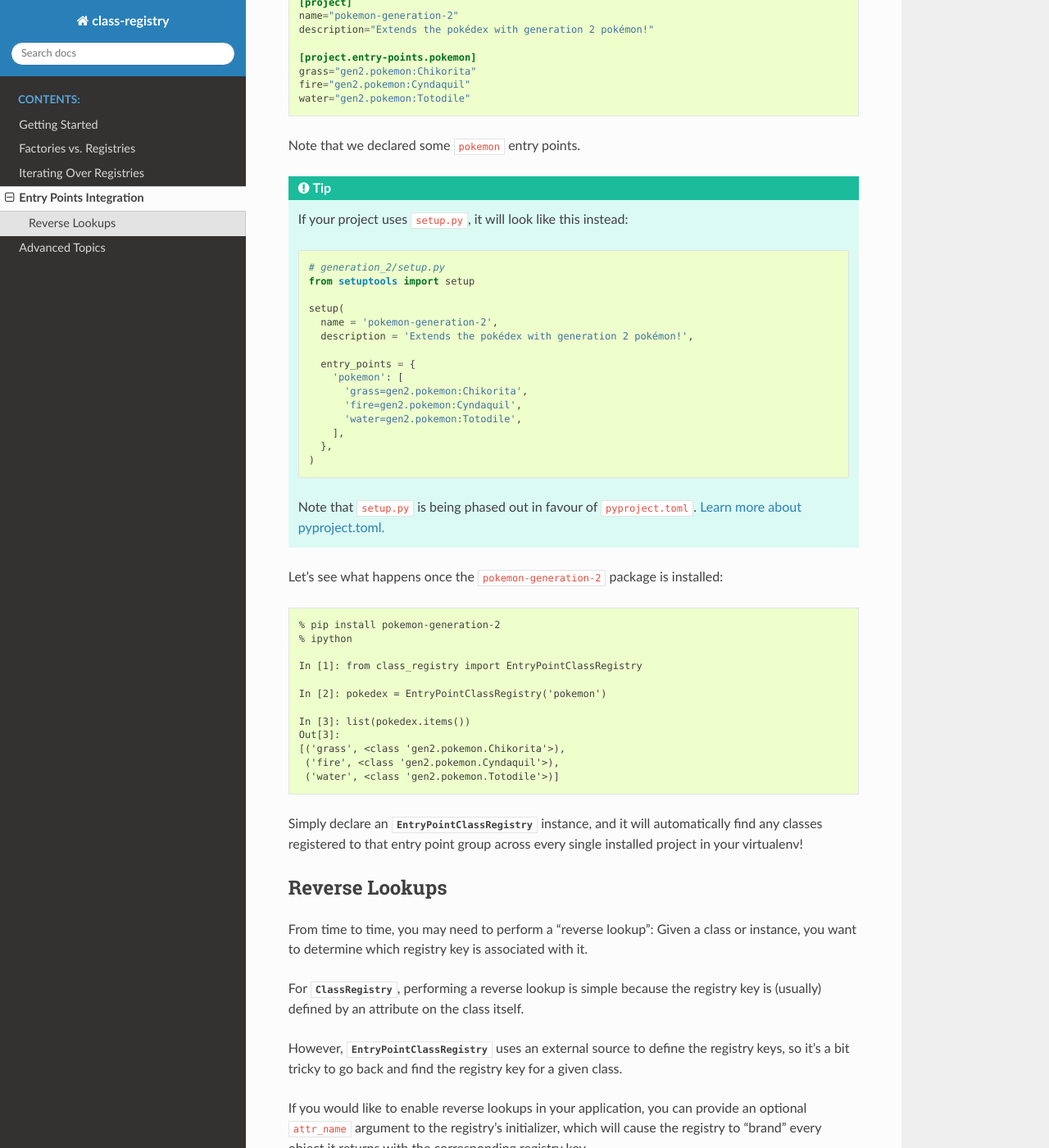
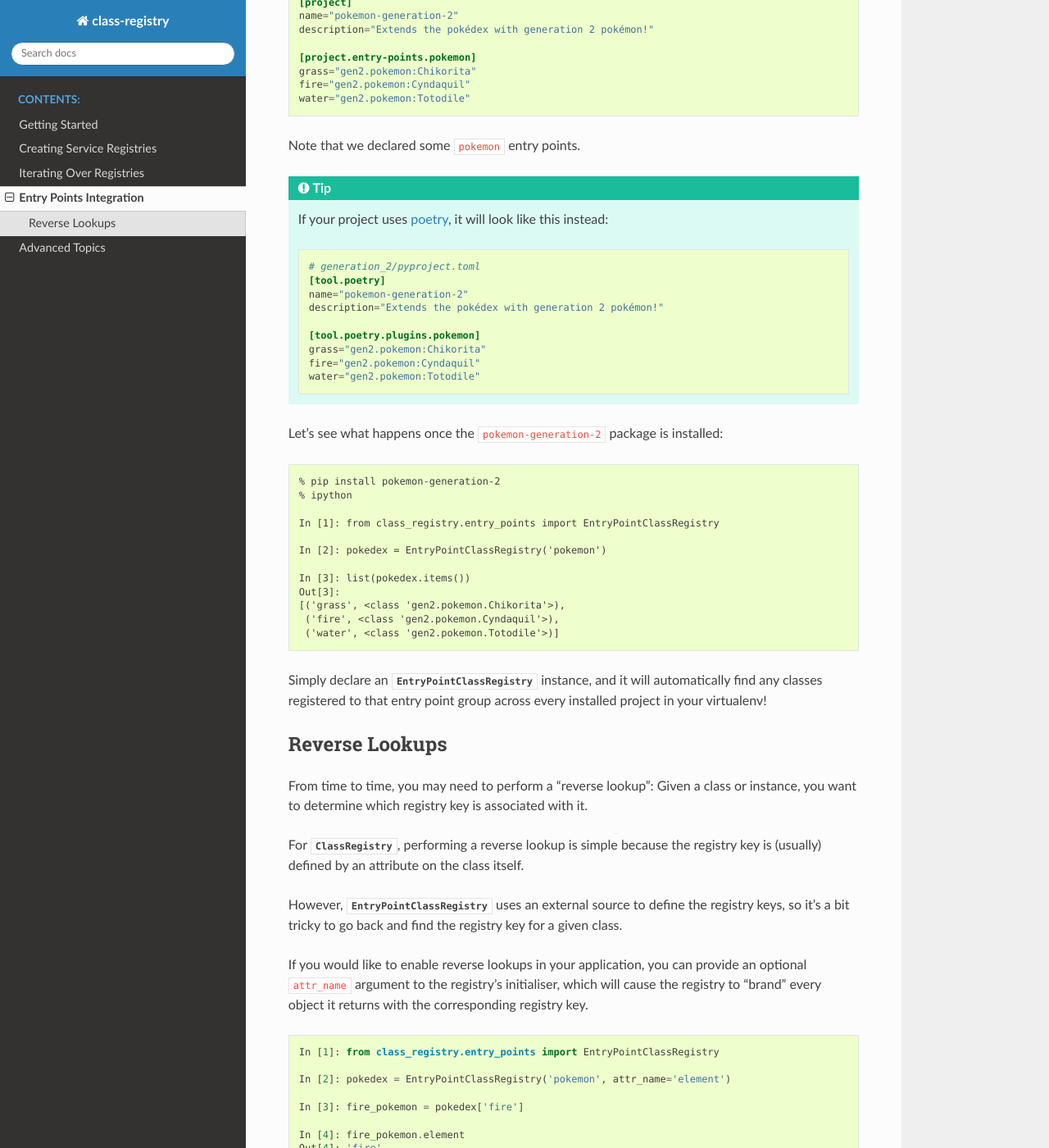
Before and after one commit to todofixthis/class-registry, a Sphinx documentation site: the page built from docs/entry_points.rst, in a window 1280 px wide and 1400 px high, scrolled down 388 px. Shown: the whole window at 82% size. Built offline with Sphinx 7.4.7 and the Read the Docs theme 2.0.0, drawn with Linux system fonts in a browser that asks for light colours; some of the changed text lies outside the part shown.

Commit message:
Gave project documentation a once-over 🔧

```diff
--- a/docs/entry_points.rst
+++ b/docs/entry_points.rst
@@ -1,9 +1,9 @@
 Entry Points Integration
 ========================
-A serially-underused feature of setuptools is its `entry points`_.  This feature
-allows you to expose a pluggable interface in your project.  Other libraries
-can then declare entry points and inject their own classes into your class
-registries!
+A serially-underused feature of setuptools is its
+`entry points <https://setuptools.pypa.io/en/latest/userguide/entry_point.html>`_.  This
+feature allows you to expose a pluggable interface in your project.  Other libraries can
+then declare entry points and inject their own classes into your class registries!
 
 Let's see what that might look like in practice.
 
@@ -25,35 +25,27 @@ Note that we declared some ``pokemon`` entry points.
 
 .. tip::
 
-   If your project uses ``setup.py``, it will look like this instead:
+   If your project uses `poetry <https://python-poetry.org/>`_, it will look like this
+   instead:
 
-   .. code-block:: python
+   .. code-block:: toml
 
-      # generation_2/setup.py
-      from setuptools import setup
+      # generation_2/pyproject.toml
+      [tool.poetry]
+      name="pokemon-generation-2"
+      description="Extends the pokédex with generation 2 pokémon!"
 
-      setup(
-        name = 'pokemon-generation-2',
-        description = 'Extends the pokédex with generation 2 pokémon!',
-
-        entry_points = {
-          'pokemon': [
-            'grass=gen2.pokemon:Chikorita',
-            'fire=gen2.pokemon:Cyndaquil',
-            'water=gen2.pokemon:Totodile',
-          ],
-        },
-      )
-
-   Note that ``setup.py`` is being phased out in favour of ``pyproject.toml``.
-   `Learn more about pyproject.toml.`_
+      [tool.poetry.plugins.pokemon]
+      grass="gen2.pokemon:Chikorita"
+      fire="gen2.pokemon:Cyndaquil"
+      water="gen2.pokemon:Totodile"
 
 Let's see what happens once the ``pokemon-generation-2`` package is installed::
 
    % pip install pokemon-generation-2
    % ipython
 
-   In [1]: from class_registry import EntryPointClassRegistry
+   In [1]: from class_registry.entry_points import EntryPointClassRegistry
 
    In [2]: pokedex = EntryPointClassRegistry('pokemon')
 
@@ -65,7 +57,7 @@ Let's see what happens once the ``pokemon-generation-2`` package is installed::
 
 Simply declare an :py:class:`EntryPointClassRegistry` instance, and it will
 automatically find any classes registered to that entry point group across every
-single installed project in your virtualenv!
+installed project in your virtualenv!
 
 Reverse Lookups
 ---------------
@@ -75,18 +67,17 @@ instance, you want to determine which registry key is associated with it.
 For :py:class:`ClassRegistry`, performing a reverse lookup is simple because the
 registry key is (usually) defined by an attribute on the class itself.
 
-However, :py:class:`EntryPointClassRegistry` uses an external source to define
-the registry keys, so it's a bit tricky to go back and find the registry key for
-a given class.
+However, :py:class:`EntryPointClassRegistry` uses an external source to define the
+registry keys, so it's a bit tricky to go back and find the registry key for a given
+class.
 
-If you would like to enable reverse lookups in your application, you can provide
-an optional ``attr_name`` argument to the registry's initializer, which will
-cause the registry to "brand" every object it returns with the corresponding
-registry key.
+If you would like to enable reverse lookups in your application, you can provide an
+optional ``attr_name`` argument to the registry's initialiser, which will cause the
+registry to "brand" every object it returns with the corresponding registry key.
 
 .. code-block:: python
 
-   In [1]: from class_registry import EntryPointClassRegistry
+   In [1]: from class_registry.entry_points import EntryPointClassRegistry
 
    In [2]: pokedex = EntryPointClassRegistry('pokemon', attr_name='element')
 
@@ -101,13 +92,10 @@ registry key.
    Out[6]: 'water'
 
 We set ``attr_name='element'`` when initializing the
-:py:class:`EntryPointClassRegistry`, so it set the ``element`` attribute
-on every class and instance that it returned.
+:py:class:`EntryPointClassRegistry`, so it set the ``element`` attribute on every class
+and instance that it returned.
 
 .. caution::
 
-   If a class already has an attribute with the same name, the registry will
-   overwrite it.
-
-.. _entry points: http://setuptools.readthedocs.io/en/latest/setuptools.html#dynamic-discovery-of-services-and-plugins
-.. _Learn more about pyproject.toml.: https://stackoverflow.com/q/62983756/5568265
+   If a class already has an attribute with the same name, the registry will overwrite
+   it.
--- a/docs/getting_started.rst
+++ b/docs/getting_started.rst
@@ -1,10 +1,10 @@
 Getting Started
 ===============
-As you saw in the :doc:`introduction </index>`, you can create a new registry
-using the :py:class:`class_registry.ClassRegistry` class.
+As you saw in the :doc:`introduction </index>`, you can create a new registry using the
+:py:class:`class_registry.ClassRegistry` class.
 
-:py:class:`ClassRegistry` defines a ``register`` method that you can use as a
-decorator to add classes to the registry:
+:py:class:`ClassRegistry` defines a ``register`` method that you can use as a decorator
+to add classes to the registry:
 
 .. code-block:: python
 
@@ -14,7 +14,7 @@ decorator to add classes to the registry:
 
    @pokedex.register('fire')
    class Charizard(object):
-     pass
+       pass
 
 Once you've registered a class, you can then create a new instance using the
 corresponding registry key:
@@ -54,13 +54,13 @@ extract the registry key using that attribute:
 
    @pokedex.register
    class Squirtle(object):
-     element = 'water'
+       element = 'water'
 
    beauregard = pokedex['water']
    assert isinstance(beauregard, Squirtle)
 
-Note in the above example that the registry automatically extracted the registry
-key for the ``Squirtle`` class using its ``element`` attribute.
+Note in the above example that the registry automatically extracted the registry key for
+the ``Squirtle`` class using its ``element`` attribute.
 
 Collisions
 ----------
@@ -72,27 +72,26 @@ What happens if two classes have the same registry key?
 
    @pokedex.register
    class Bulbasaur(object):
-     element = 'grass'
+       element = 'grass'
 
    @pokedex.register
    class Ivysaur(object):
-     element = 'grass'
+       element = 'grass'
 
    janet = pokedex['grass']
    assert isinstance(janet, Ivysaur)
 
-As you can see, if two (or more) classes have the same registry key, whichever
-one is registered last will override any of the other(s).
+As you can see, if two (or more) classes have the same registry key, whichever one is
+registered last will override any of the other(s).
 
 .. note::
 
-    It is not always easy to predict the order in which classes will be
-    registered, especially when they are spread across different modules, so you
-    probably don't want to rely on this behaviour!
+    It is not always easy to predict the order in which classes will be registered,
+    especially when they are spread across different modules, so you probably don't
+    want to rely on this behaviour!
 
 If you want to prevent collisions, you can pass ``unique=True`` to the
-:py:class:`ClassRegistry` initializer to raise an exception whenever a collision
-occurs:
+:py:class:`ClassRegistry` initialiser to raise an exception whenever a collision occurs:
 
 .. code-block:: python
 
@@ -130,9 +129,8 @@ a new instance:
 
    assert marlene is not charlene
 
-Since you're creating a new instance every time, you also have the option of
-providing args and kwargs to the class initialiser using the registry's
-:py:meth:`get` method:
+Since you're creating a new instance every time, you also have the option of providing
+args and kwargs to the class initialiser using the registry's :py:meth:`get` method:
 
 .. code-block:: python
 
@@ -140,11 +138,11 @@ providing args and kwargs to the class initialiser using the registry's
 
    @pokedex.register
    class Caterpie(object):
-     element = 'bug'
+       element = 'bug'
 
-     def __init__(self, level=1):
-       super(Caterpie, self).__init__()
-       self.level = level
+       def __init__(self, level=1):
+           super(Caterpie, self).__init__()
+           self.level = level
 
    timmy = pokedex.get('bug')
    assert timmy.level == 1
@@ -160,6 +158,6 @@ corresponding class' initialiser.
 
 .. hint::
 
-   You can create a registry that always returns the same instance per registry
+   You can create a service registry that always returns the same instance per registry
    key by wrapping it in a :py:class:`ClassRegistryInstanceCache`.  See
-   :doc:`factories_vs_registries` for more information.
+   :doc:`service_registries` for more information.
```
Also changed, not shown: other parts of docs/getting_started.rst (+20 -20 lines), README.rst (+43 -52 lines), docs/advanced_topics.rst (+63 -67 lines), docs/factories_vs_registries.rst (deleted, +0 -55 lines), docs/index.rst (+21 -21 lines), docs/iterating_over_registries.rst (+58 -68 lines), docs/service_registries.rst (added, +54 -0 lines).
